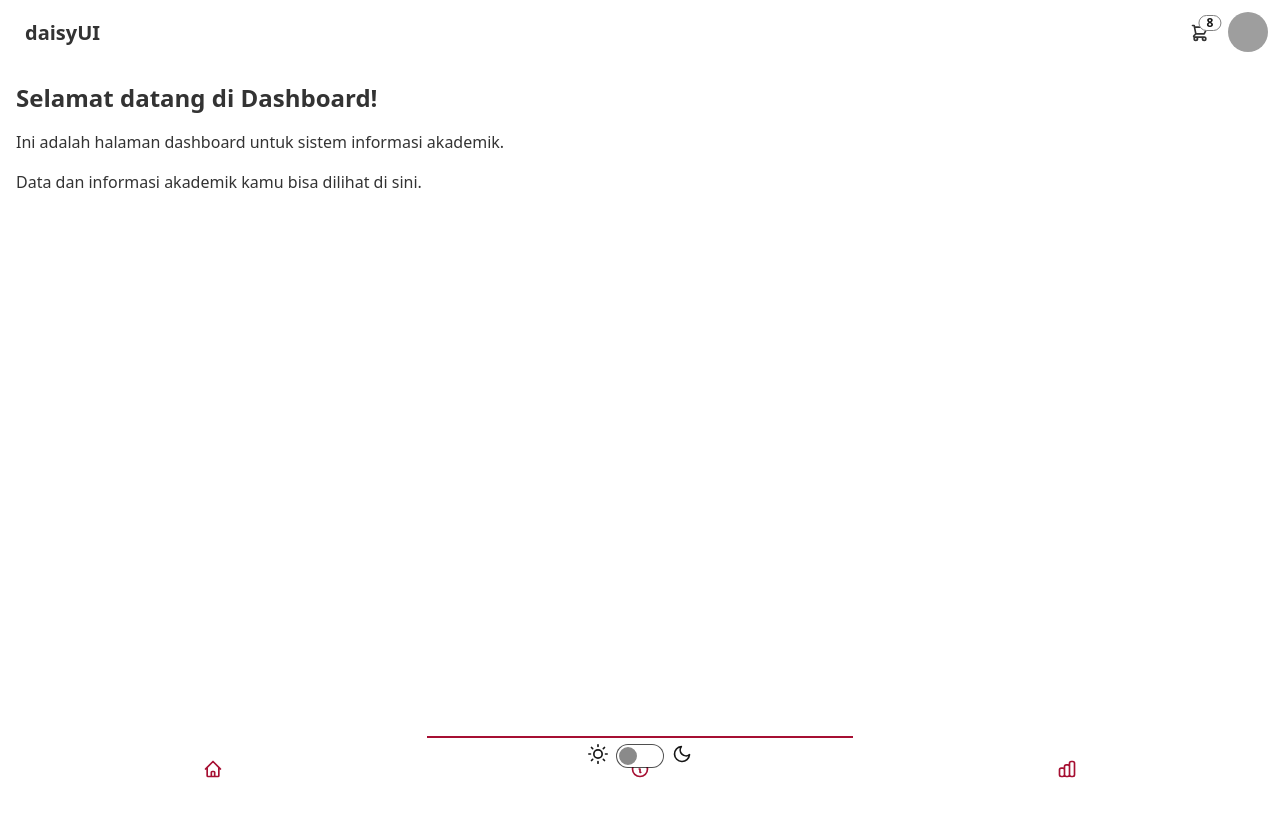
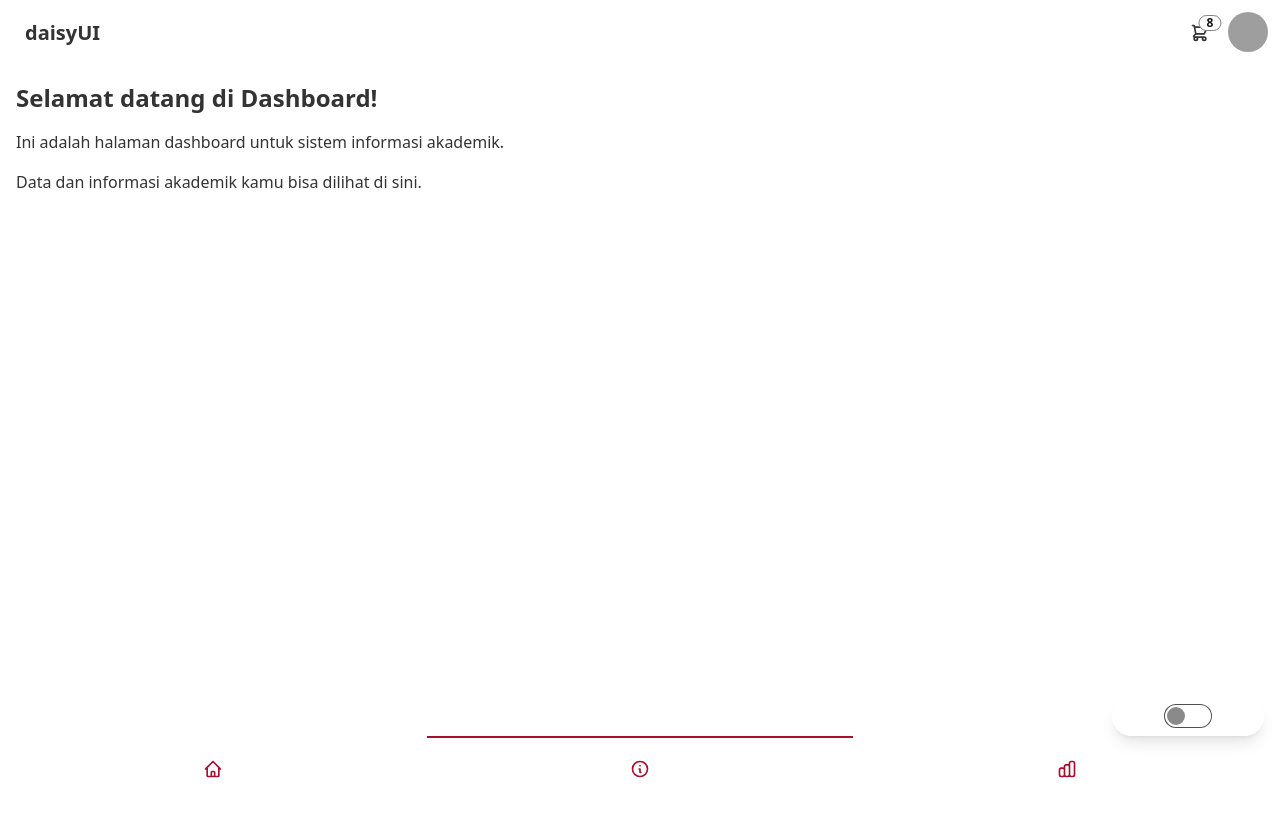
Before and after one commit to RahmatRafiq/vite-x-react-tailwind, a React (Vite) app: page / in a window 1280 px wide. Shown: the top 816 px of the page. Built offline with nearby package versions, Linux system fonts and the light colour scheme; grey boxes are pictures that could not be loaded.

Commit message:
update ThemeController styling and position for improved visibility and user experience

```diff
--- a/src/App.tsx
+++ b/src/App.tsx
@@ -9,7 +9,7 @@ const App = () => {
     <div className="min-h-screen flex flex-col">
       <Header />
       <Dashboard />
-        <ThemeController />
+      <ThemeController />
       <Footer />
     </div>
   );
--- a/src/components/ThemeController.tsx
+++ b/src/components/ThemeController.tsx
@@ -1,6 +1,5 @@
 import React, { useEffect, useState } from 'react';
 
-// Untuk mengakses class dark mode di HTML
 const ThemeController = () => {
   const [darkMode, setDarkMode] = useState(false);
 
@@ -30,7 +29,7 @@ const ThemeController = () => {
   };
 
   return (
-    <div className="fixed bottom-8 left-1/2 transform -translate-x-1/2 z-50">
+    <div className="fixed bottom-16 right-4 flex items-center gap-2 bg-light-primary text-white rounded-full py-2 px-6 shadow-lg hover:bg-light-accent transition z-50 hover:scale-105 transform">
   <label className="flex cursor-pointer gap-2">
     <svg
       xmlns="http://www.w3.org/2000/svg"
@@ -69,6 +68,7 @@ const ThemeController = () => {
     </svg>
   </label>
 </div>
+
   );
 };
 
```
Lines whose indentation alone changed are shown as unchanged.
